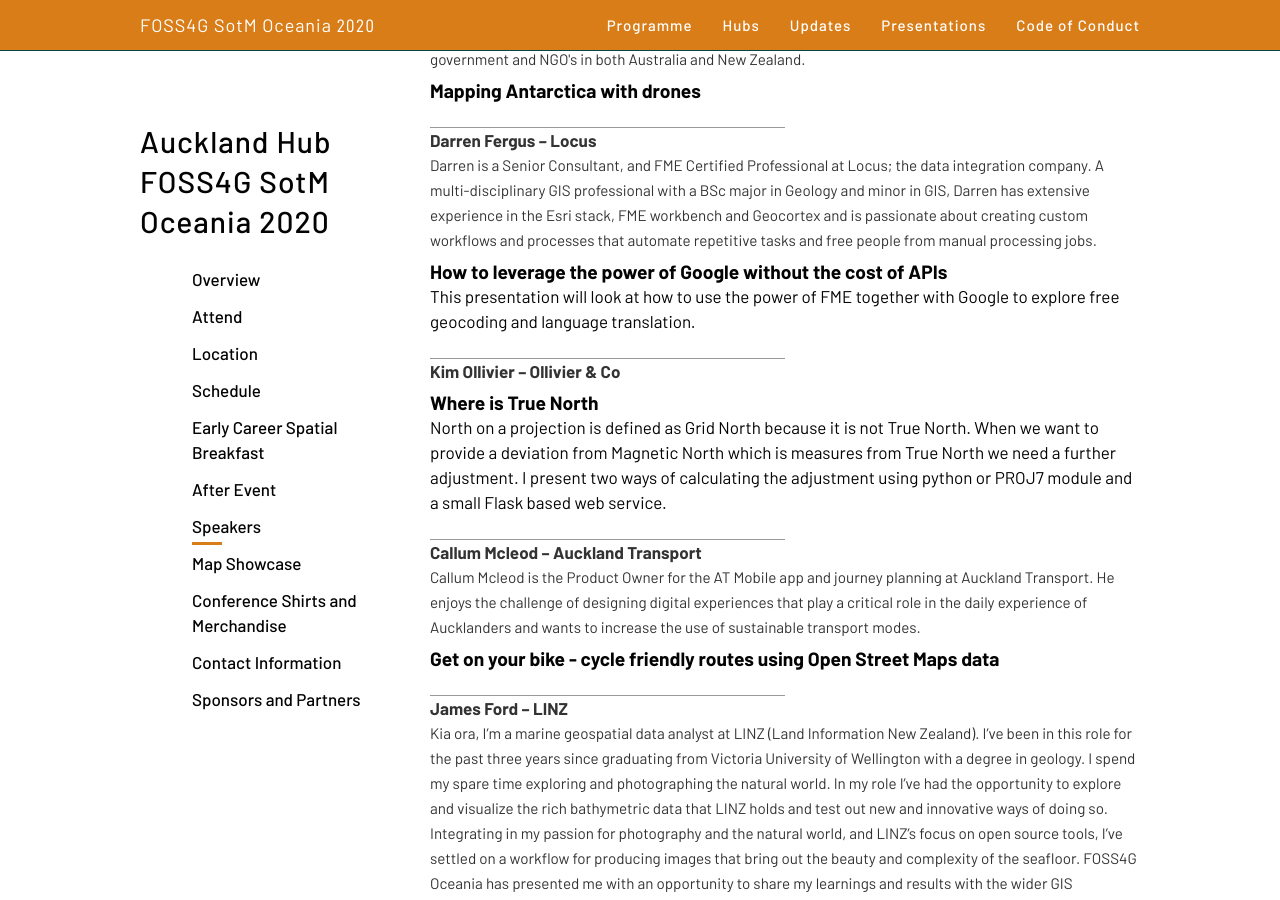
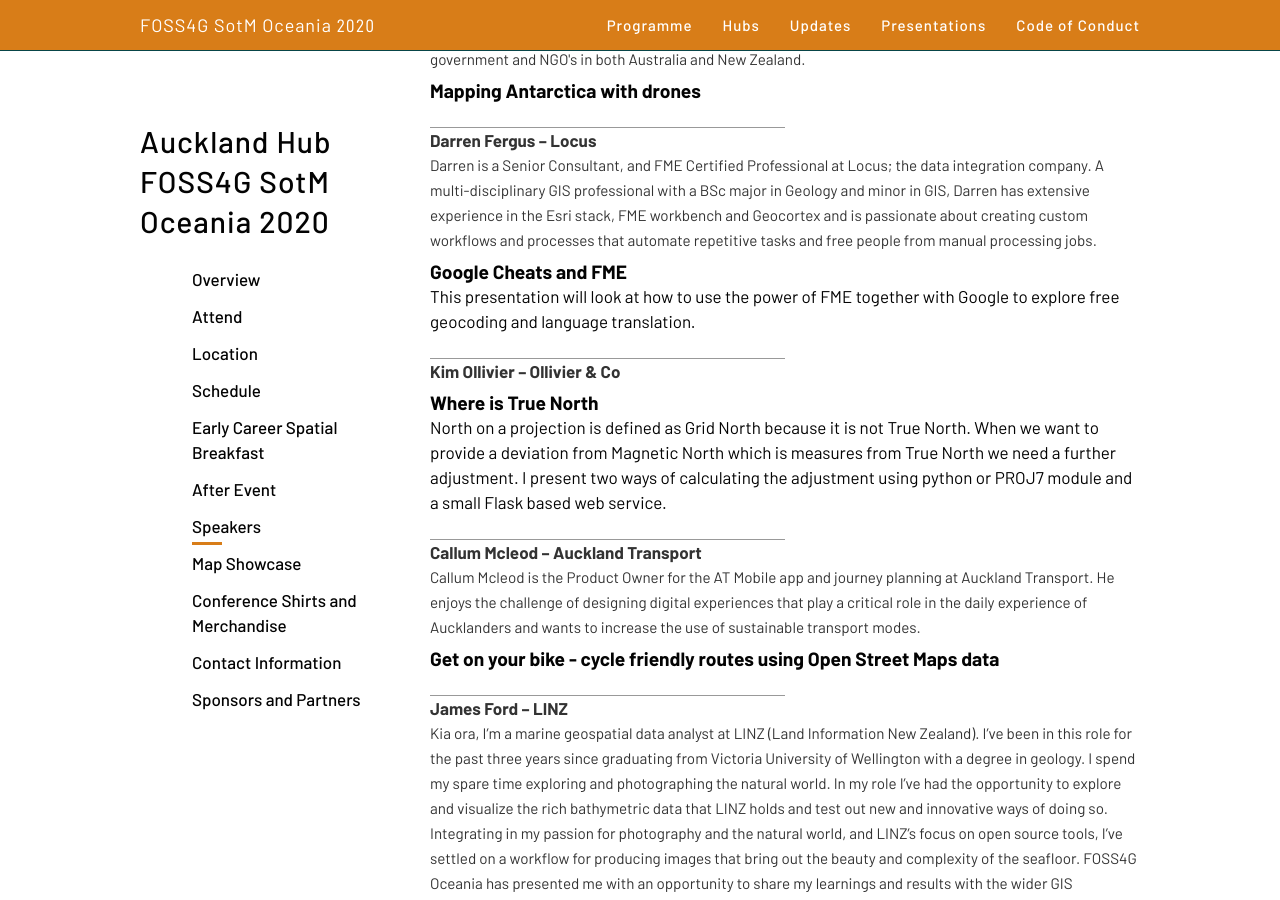
Before and after one commit to osgeo-oceania/foss4g-sotm-oceania-2020, a Jekyll site: the page built from hubs/auckland/index.md, in a window 1280 px wide and 900 px high, scrolled down 3630 px. Built offline with Jekyll 4.4.1, drawn with Linux system fonts in a browser that asks for light colours; nearby versions of some CDN libraries.

Commit message:
Update an auckland hub presentation title

```diff
--- a/hubs/auckland/index.md
+++ b/hubs/auckland/index.md
@@ -166,7 +166,7 @@
 <div class="_akl_speaker_item">
   <div class="_akl_speaker_name">Darren Fergus – Locus</div>
   <div class="_akl_speaker_org">Darren is a Senior Consultant, and FME Certified Professional at Locus; the data integration company.  A multi-disciplinary GIS professional with a BSc major in Geology and minor in GIS, Darren has extensive experience in the Esri stack, FME workbench and Geocortex and is passionate about creating custom workflows and processes that automate repetitive tasks and free people from manual processing jobs.</div>
-  <div class="_akl_speaker_title">How to leverage the power of Google without the cost of APIs</div>
+  <div class="_akl_speaker_title">Google Cheats and FME</div>
   <div class="_akl_speaker_abstract">
     This presentation will look at how to use the power of FME together with Google to explore free geocoding and language translation.
   </div>
```
